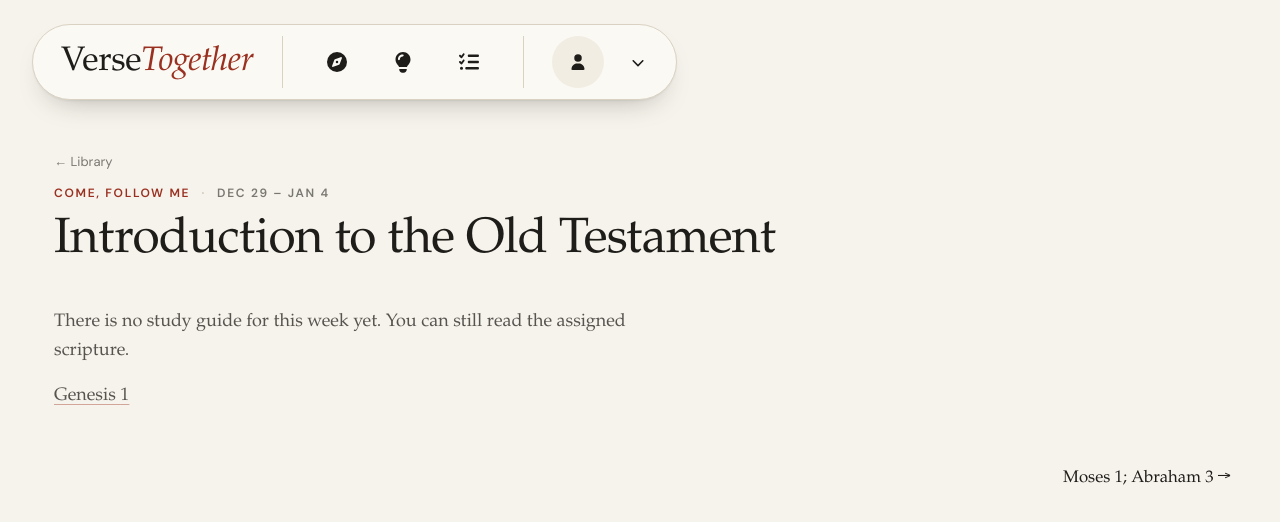
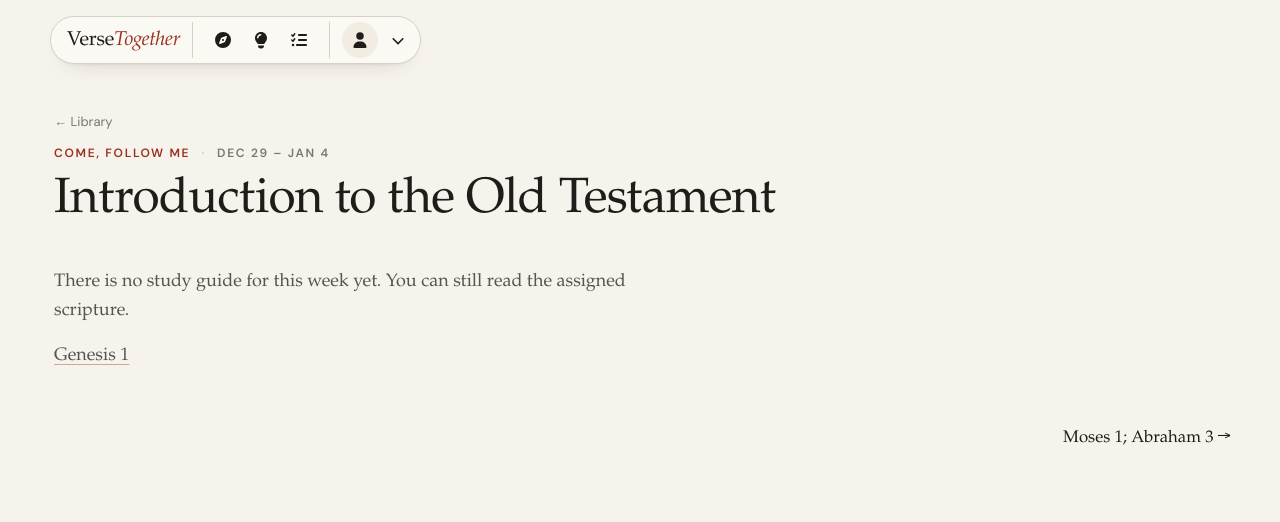
Before and after one commit to NotAKerbal/verse-together, a Next.js app: page /come-follow-me/2025-12-29 in a window 1280 px wide. Shown: the top 522 px of the page. Built offline with nearby package versions, Linux system fonts and the light colour scheme; no server answers.

Commit message:
Reduce floating header size and respect the centered page width

```diff
--- a/src/app/globals.css
+++ b/src/app/globals.css
@@ -45,9 +45,9 @@
   --shell-max-width: 1180px;
   --shell-max-width-wide: 1400px;
   --shell-gutter: clamp(1rem, 2.6vw, 2rem);
-  /* Bottom edge of the floating desktop navigation: 1.25rem inset + 3.75rem bar. */
-  --header-height: 5rem;
-  --desktop-nav-control-size: 2.75rem;
+  /* Bottom edge of the floating desktop navigation: 1rem inset + 3rem bar. */
+  --header-height: 4rem;
+  --desktop-nav-control-size: 2.25rem;
   --input-surface: #fffdf9;
   --mobile-nav-shell: #fbf9f4;
   --mobile-nav-ring: #d9d1c1;
@@ -252,44 +252,44 @@ mark {
 .app-header {
   display: none;
   position: fixed;
-  top: 1.25rem;
-  left: var(--shell-gutter);
+  top: 1rem;
+  left: max(var(--shell-gutter), calc((100% - var(--shell-max-width)) / 2));
   z-index: 30;
-  max-width: calc(100% - 2 * var(--shell-gutter));
+  max-width: min(var(--shell-max-width), calc(100% - 2 * var(--shell-gutter)));
 }
 
 .desktop-nav-bar {
   display: flex;
   align-items: center;
-  gap: 0.5rem;
+  gap: 0.25rem;
   width: max-content;
   max-width: 100%;
-  min-height: 3.75rem;
-  padding: 0.4375rem 0.6rem 0.4375rem 1.35rem;
+  min-height: 3rem;
+  padding: 0.3125rem 0.375rem 0.3125rem 1rem;
   border: 1px solid var(--surface-border);
   border-radius: 999px;
   background: var(--surface-card);
-  box-shadow: var(--surface-shadow-lift);
+  box-shadow: var(--surface-shadow-soft);
 }
 
 .desktop-nav-content {
   display: flex;
   align-items: center;
-  gap: 1.15rem;
+  gap: 0.75rem;
   min-width: 0;
 }
 
 .desktop-nav-brand {
   flex-shrink: 0;
   white-space: nowrap;
-  font-size: 1.5rem;
+  font-size: 1.25rem;
 }
 
 .desktop-nav-links {
   display: flex;
   align-items: center;
-  gap: 0.35rem;
-  padding-left: 1.15rem;
+  gap: 0.125rem;
+  padding-left: 0.75rem;
   border-left: 1px solid var(--surface-border);
 }
 
@@ -308,7 +308,7 @@ mark {
 }
 
 .desktop-nav-link {
-  border-radius: 0.9rem;
+  border-radius: 0.7rem;
 }
 
 .desktop-nav-link:hover,
@@ -324,7 +324,7 @@ mark {
 .desktop-nav-account {
   display: flex;
   align-items: center;
-  padding-left: 1.15rem;
+  padding-left: 0.75rem;
   border-left: 1px solid var(--surface-border);
 }
 
@@ -337,8 +337,8 @@ mark {
 }
 
 .desktop-nav-toggle {
-  width: 2.75rem;
-  height: 2.75rem;
+  width: 2rem;
+  height: var(--desktop-nav-control-size);
   gap: 0.5rem;
   font-size: 0.8rem;
   font-weight: 600;
@@ -370,55 +370,11 @@ mark {
 
   /* The bar floats independently; only the page's initial content needs clearance. */
   .app-main {
-    padding-top: calc(var(--header-height) + 1.25rem);
+    padding-top: calc(var(--header-height) + 1rem);
   }
 
   .app-main[data-fixed="true"] {
     padding-top: calc(var(--header-height) + 0.75rem);
-  }
-}
-
-@media (min-width: 1024px) {
-  :root {
-    --header-height: 6.25rem;
-    --desktop-nav-control-size: 3.25rem;
-  }
-
-  .app-header {
-    top: 1.5rem;
-  }
-
-  .desktop-nav-bar {
-    min-height: 4.75rem;
-    gap: 0.75rem;
-    padding: 0.6875rem 1rem 0.6875rem 1.75rem;
-  }
-
-  .desktop-nav-content {
-    gap: 1.75rem;
-  }
-
-  .desktop-nav-brand {
-    font-size: 2.125rem;
-  }
-
-  .desktop-nav-links {
-    gap: 0.875rem;
-    padding-left: 1.75rem;
-  }
-
-  .desktop-nav-link svg {
-    width: 1.25rem;
-    height: 1.25rem;
-  }
-
-  .desktop-nav-account {
-    padding-left: 1.75rem;
-  }
-
-  .app-header[data-collapsed="true"] .desktop-nav-bar {
-    min-height: 3.75rem;
-    padding-block: 0.4375rem;
   }
 }
 
```
